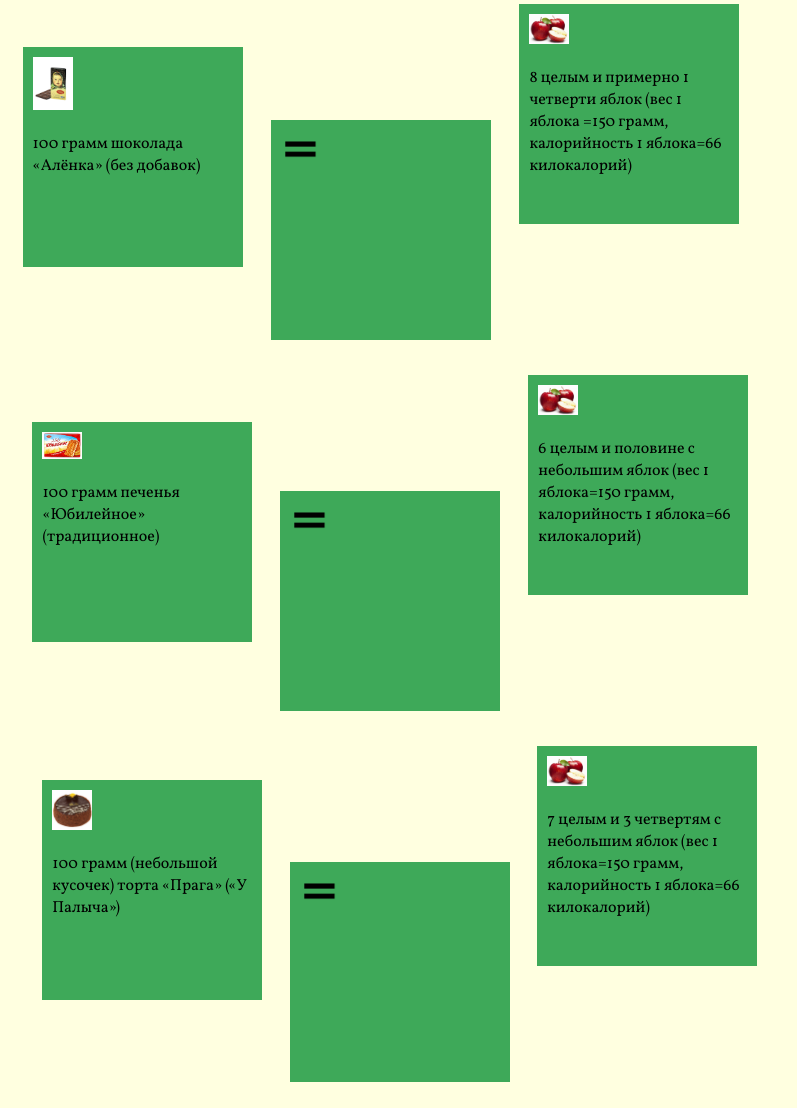
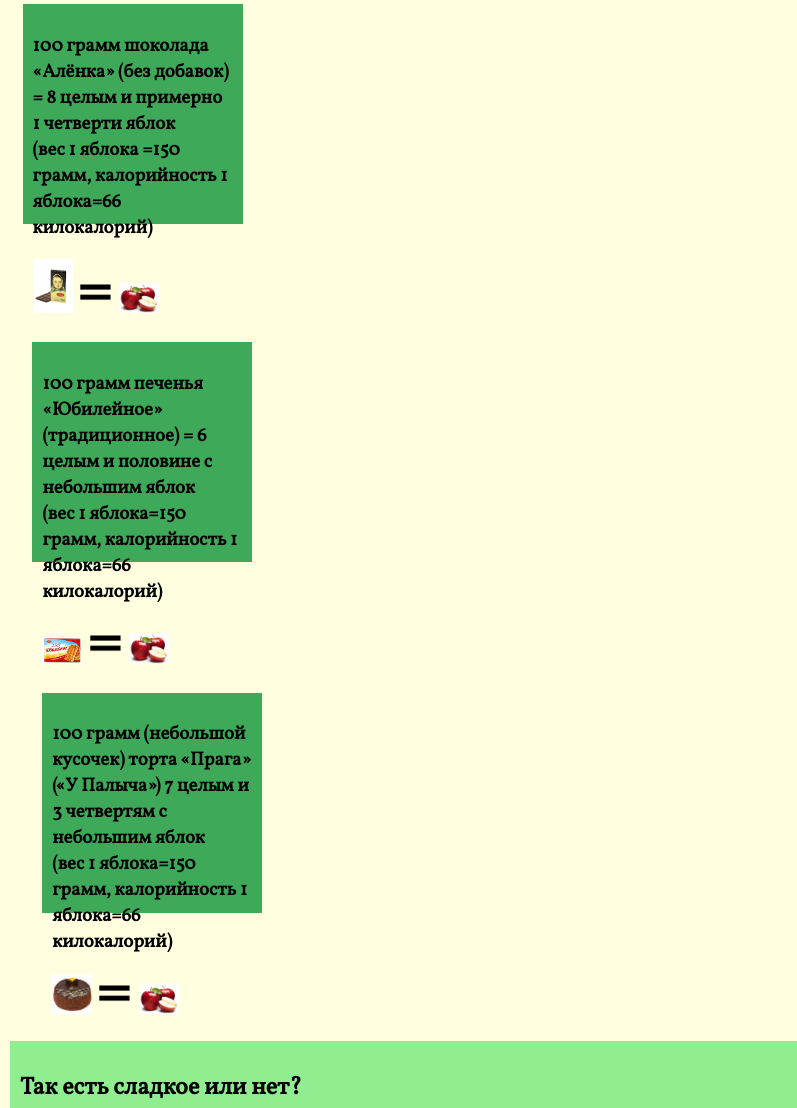
Before and after one commit to Elinaizm/project, a plain HTML site: page project.html in a window 1280 px wide. Shown: the part 3572-4680 px from the top of the page, without its empty margins (0-797 px from the left). Drawn offline with Linux system fonts and the light colour scheme.

Commit message:
Add files via upload

```diff
--- a/project.html
+++ b/project.html
@@ -101,40 +101,26 @@
 		<div class='div2' id='bl4'>
 			<h2>Для наглядности сравним калорийность исследуемых сладостей с яблоками</h2>
 			<div class='card'>
-				<img src="alenca.jpg">
-				<p>100 грамм шоколада «Алёнка» (без добавок)</p>
-			</div>
-			<div class='card'>
-				<img src="ravno.jpg">
-			</div>
-			<div class='card'>
-				<img src="apple.jpg">
-				<p>8 целым и примерно 1 четверти яблок (вес 1 яблока =150 грамм, калорийность 1 яблока=66 килокалорий)</p>
-			</div>
-		<div class='div2' id='bl4'>
-			<div class='card'>
-				<img src="ubel.jpg">
-				<p>100 грамм печенья «Юбилейное» (традиционное)</p>
-			</div>
-			<div class='card'>
-				<img src="ravno.jpg">
-			</div>
-			<div class='card'>
-				<img src="apple.jpg">
-				<p>6 целым и половине с небольшим яблок (вес 1 яблока=150 грамм, калорийность 1 яблока=66 килокалорий)</p>
+				<h3>100 грамм шоколада «Алёнка» (без добавок) = 8 целым и примерно 1 четверти яблок <br> (вес 1 яблока =150 грамм, калорийность 1 яблока=66 килокалорий) </h3>
+				<img class='img' src="alenca.jpg">
+				<img class='img' src="ravno.jpg">
+				<img class='img' src="apple.jpg">
 			</div>
 
 		<div class='div2' id='bl4'>
 			<div class='card'>
-				<img src="prag.jpg">
-				<p>100 грамм (небольшой кусочек) торта «Прага» («У Палыча»)</p>
+				<h3>100 грамм печенья «Юбилейное» (традиционное) = 6 целым и половине с небольшим яблок <br> (вес 1 яблока=150 грамм, калорийность 1 яблока=66 килокалорий)</h3>
+				<img class='img' src="ubel.jpg">
+				<img class='img' src="ravno.jpg">
+				<img class='img' src="apple.jpg">
 			</div>
+
+		<div class='div2' id='bl4'>
 			<div class='card'>
-				<img src="ravno.jpg">
-			</div>
-			<div class='card'>
-				<img src="apple.jpg">
-				<p>7 целым и 3 четвертям с небольшим яблок (вес 1 яблока=150 грамм, калорийность 1 яблока=66 килокалорий)</p>
+				<h3> 100 грамм (небольшой кусочек) торта «Прага» («У Палыча») 7 целым и 3 четвертям с небольшим яблок <br> (вес 1 яблока=150 грамм, калорийность 1 яблока=66 килокалорий)</h3>
+				<img class='img' src="prag.jpg">
+				<img class='img' src="ravno.jpg">
+				<img class='img' src="apple.jpg">
 			</div>
 		</div>
 	</div>
```
